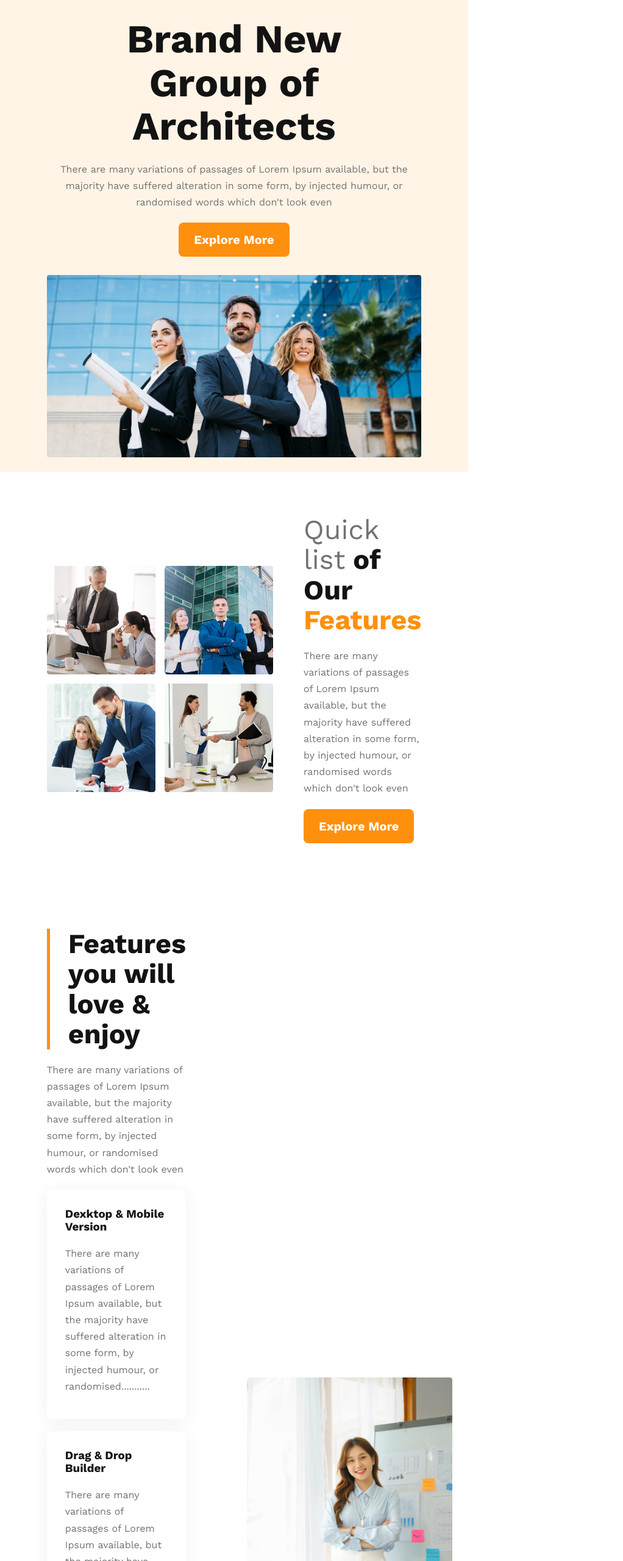
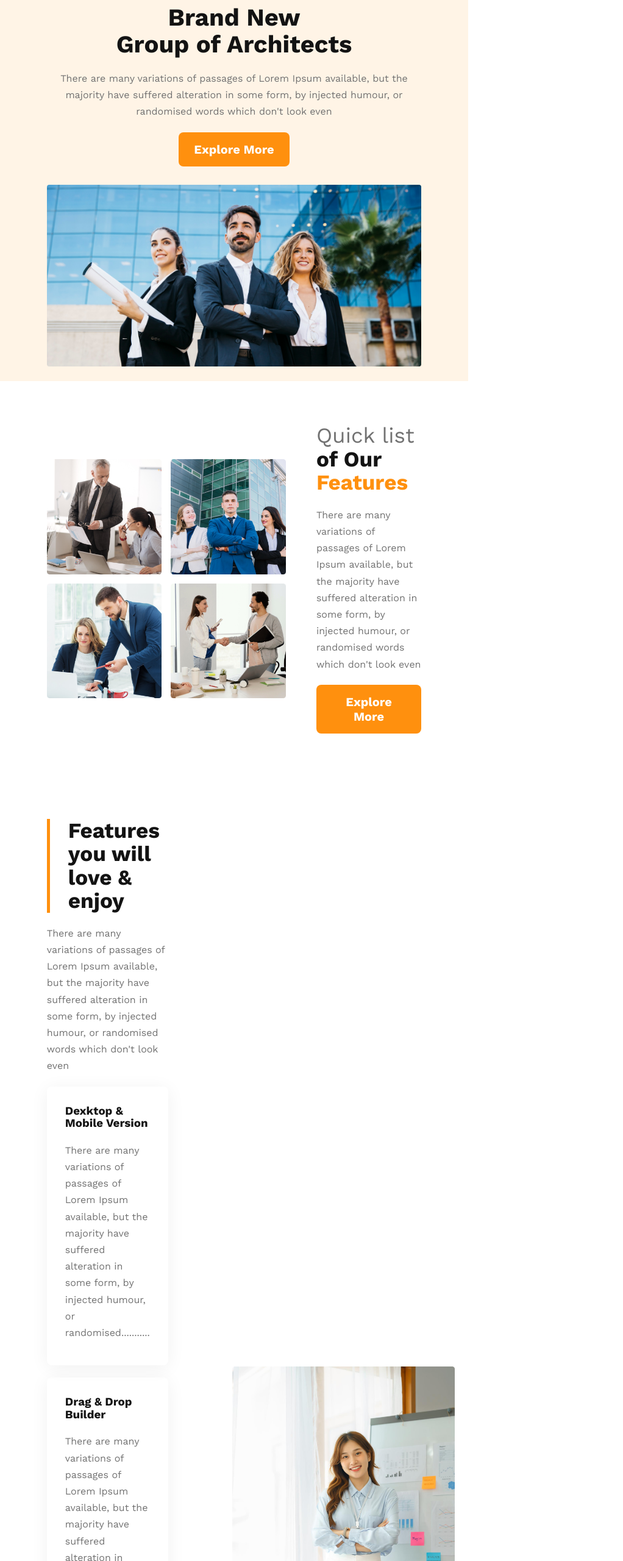
Before and after one commit to hafsaanwar/assignment-two, a plain HTML site: page index.html in a window 768 px wide. Shown: the part 240-2800 px from the top of the page at 61% size, 1022 px wide, since content can reach past the window. Drawn offline with nearby package versions, Linux system fonts and the light colour scheme.

Commit message:
media quires

```diff
--- a/styles.css/style.css
+++ b/styles.css/style.css
@@ -150,6 +150,7 @@ color: #727272;
 }
 
 /* Features you will love & enjoy Section */
+
 .border-left-text{
     border-left: 5px solid #FF900E;
     padding-left: 30px;
@@ -346,3 +347,19 @@ and (max-width : 688px) {
             padding: 0em 0em;
         }
 }
+
+/* Tablets */
+@media only screen
+and (min-width : 689px)
+and (max-width : 1024px) {
+
+    .title-header{
+        font-size: 35px;
+    }
+    .banner-title{
+        font-size: 40px;
+    }
+    .logos img {
+        width: 100px;
+    }
+}
```
